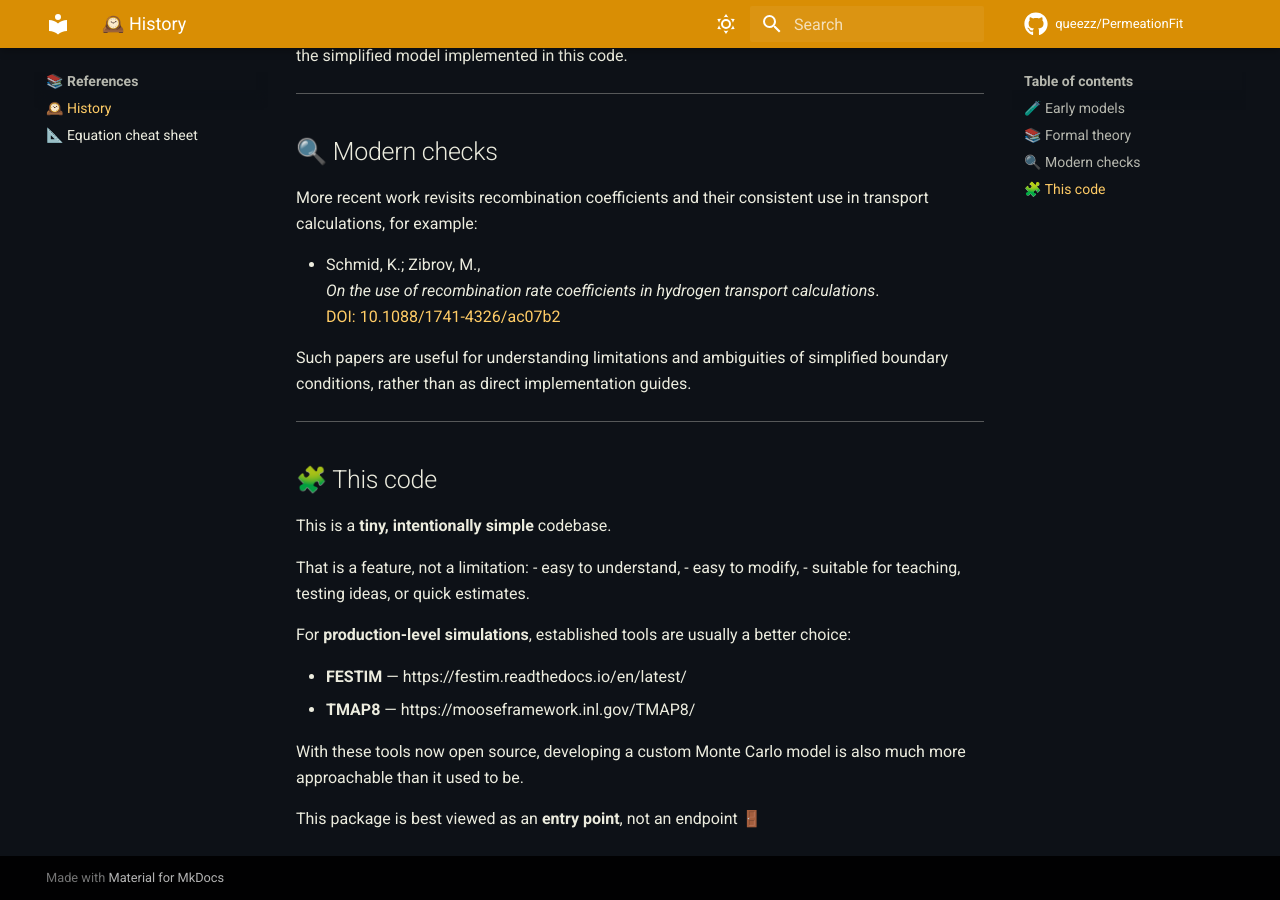
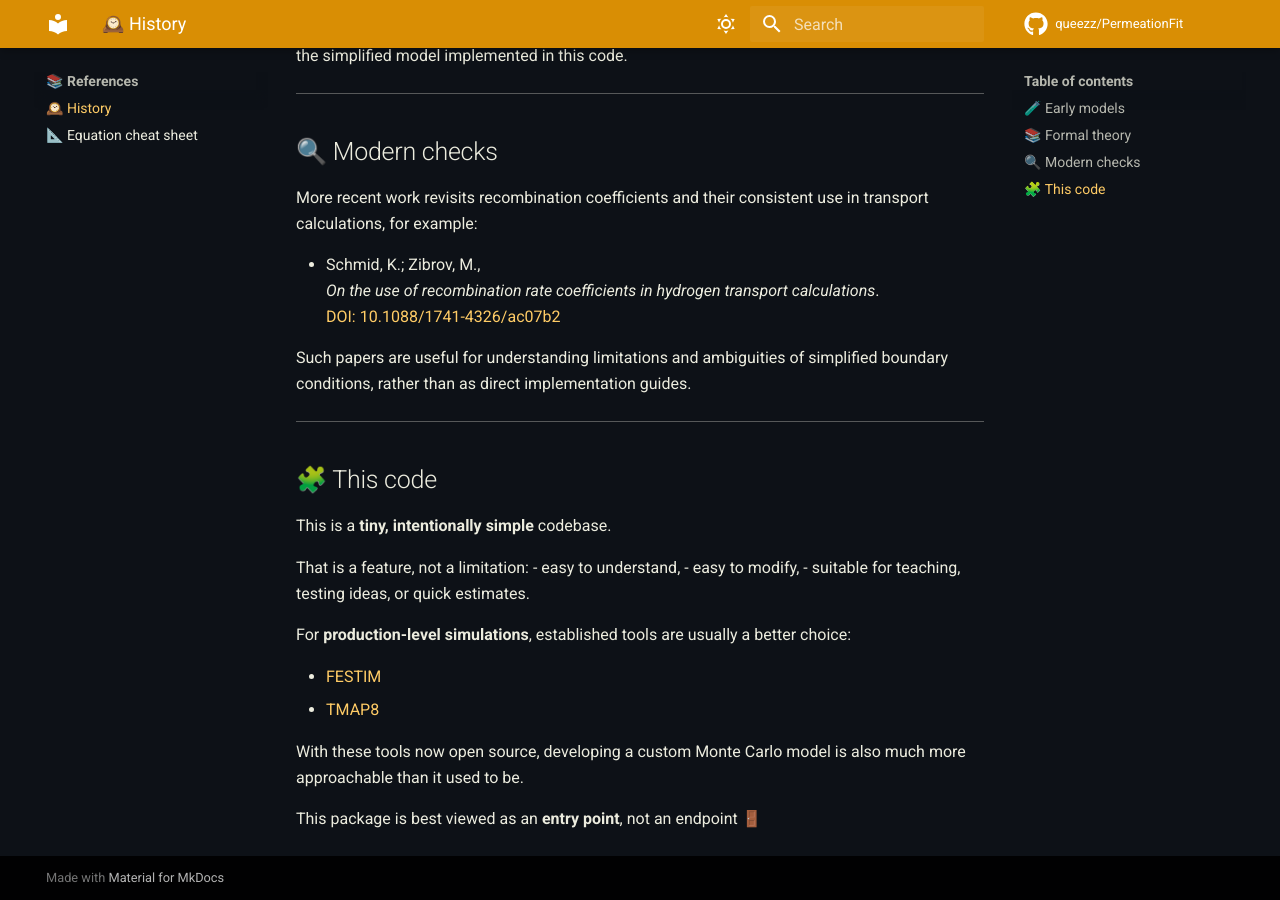
Before and after one commit to queezz/PermeationFit, an MkDocs documentation site: the page built from docs/reference/history.md, in a window 1280 px wide and 900 px high, scrolled down 860 px. Built offline with MkDocs 1.6.1 and Material for MkDocs 9.7.7, drawn with Linux system fonts in a browser that asks for light colours; comment, search, counter and statistics services are not loaded; some of the changed lines change nothing that is shown.

Commit message:
upd[docs]

```diff
--- a/docs/reference/history.md
+++ b/docs/reference/history.md
@@ -56,8 +56,10 @@ That is a feature, not a limitation:
 
 For **production-level simulations**, established tools are usually a better choice:
 
-- **FESTIM** — https://festim.readthedocs.io/en/latest/
-- **TMAP8** — https://mooseframework.inl.gov/TMAP8/
+- [FESTIM](https://festim.readthedocs.io/en/latest/){ target="_blank" }
+- [TMAP8](https://mooseframework.inl.gov/TMAP8/){ target="_blank" }
+
+
 
 With these tools now open source, developing a custom Monte Carlo model is also much
 more approachable than it used to be.
```
